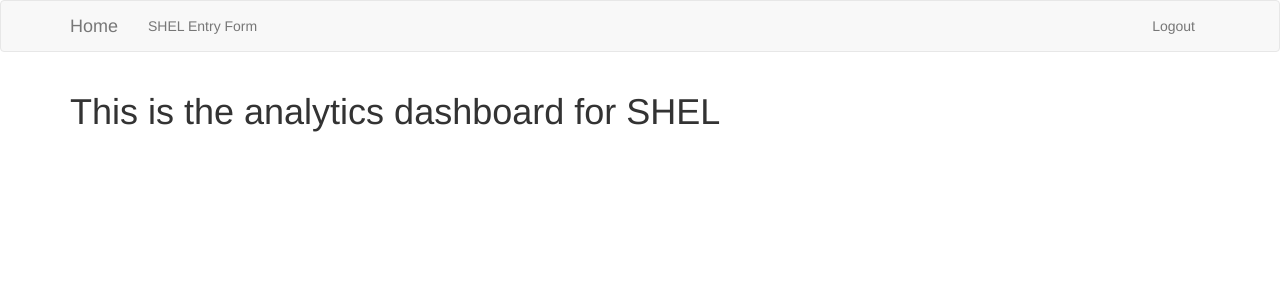
After one commit to best-practice-and-impact/SHEL, a Flask app: page /dashboard in a window 1280 px wide. The commit adds this page. Shown: the top 300 px of the page. Run offline with Flask 2, Linux system fonts and the light colour scheme; the visitor is signed in with stand-in values (Sample User, id 1); data comes from the database, SQL or seed files in the repository; some libraries are stand-ins or nearby versions.

Commit message:
created an empty dashboard page on the website

```diff
--- a/app/routes.py
+++ b/app/routes.py
@@ -93,6 +93,7 @@ def display():
         return redirect(url_for('index'))
 
 @app.route('/admin', methods=['GET', 'POST'])
+@login_required
 def admin():
     if current_user.is_admin == "True":
         people = User.query.all()
@@ -181,3 +182,8 @@ def register_new_user(token):
         flash('Your password has been set.')
         return redirect(url_for('login'))
     return render_template('register_new_user.html', form=form)
+
+@app.route("/dashboard")
+@login_required
+def dashboard():
+    return render_template('dashboard.html', title='Dashboard')
--- a/app/templates/base.html
+++ b/app/templates/base.html
@@ -22,6 +22,7 @@
                    {% if current_user.is_admin == "True" %}
                    	 <li><a href="{{ url_for('display') }}">SHEL Data</a></li>
                      <li><a href="{{ url_for('admin') }}">Admin</a></li>
+                     <li><a href="{{ url_for('dashboard') }}">Dashboard</a></li>
                     {% endif %}
                 </ul>
                 <ul class="nav navbar-nav navbar-right">
--- /dev/null
+++ b/app/templates/dashboard.html
@@ -0,0 +1,6 @@
+{% extends "base.html" %}
+{% import 'bootstrap/wtf.html' as wtf %}
+
+{% block app_content %}
+    <h1>This is the analytics dashboard for SHEL</h1>
+{% endblock %}
```
